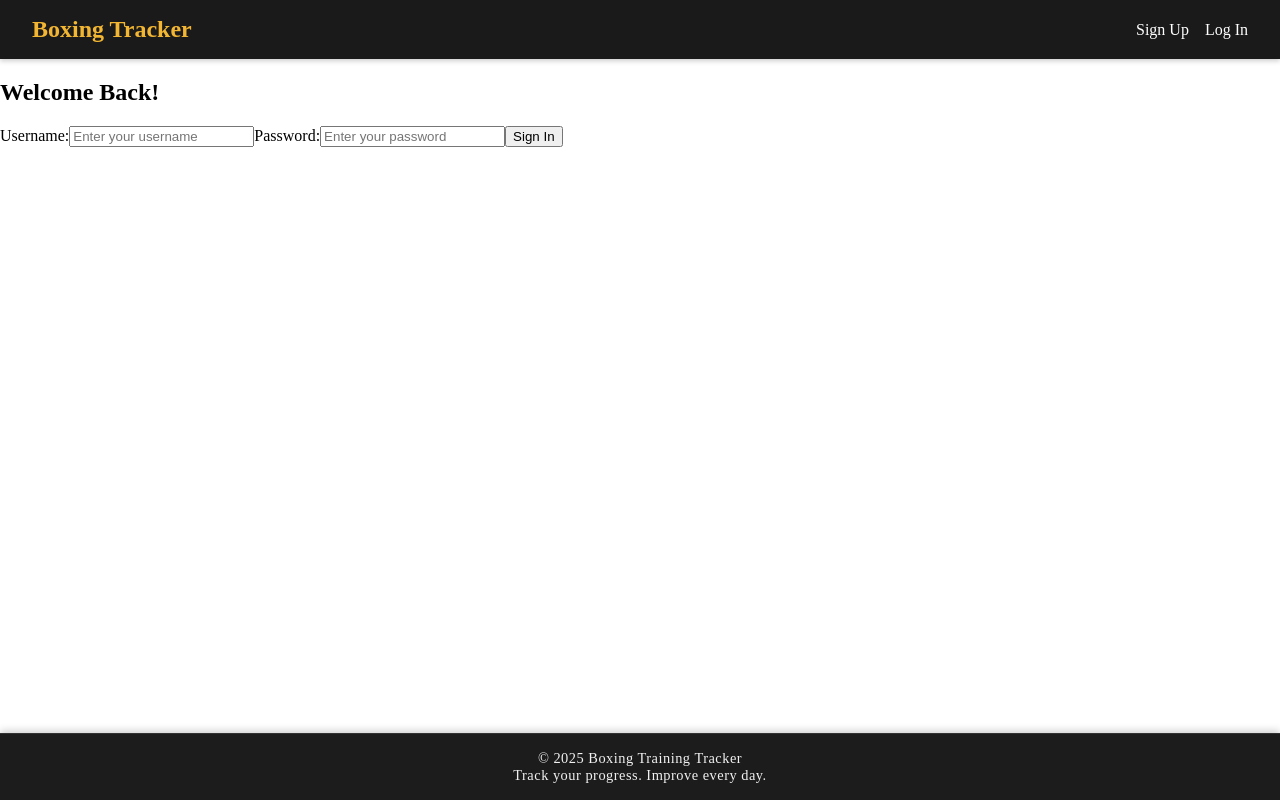
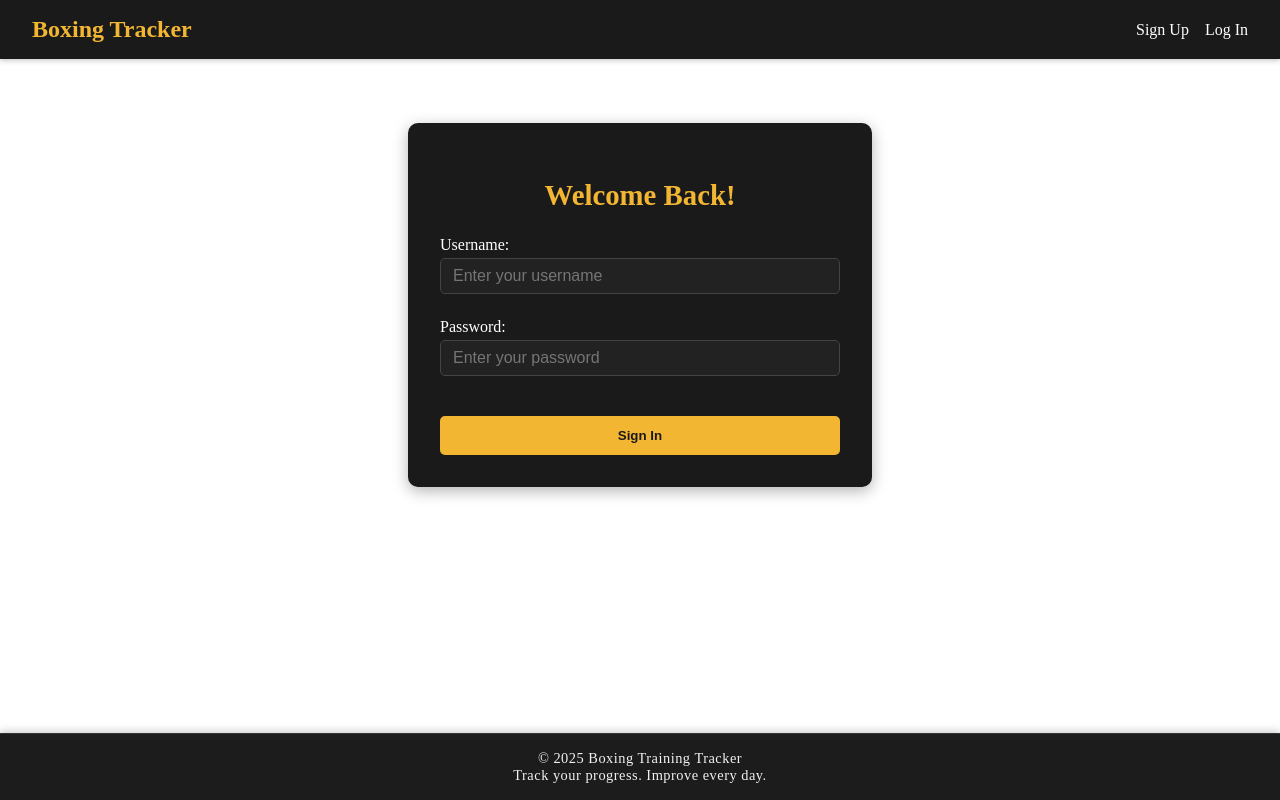
Before and after one commit to Kalamori/boxing-training-tracker-client, a React (Vite) app: page /sign-in in a window 1280 px wide. Built offline with nearby package versions, Linux system fonts and the light colour scheme; no server answers.

Commit message:
Sign In Form Styled

```diff
--- a/src/components/SignInForm/SignInForm.css
+++ b/src/components/SignInForm/SignInForm.css
@@ -0,0 +1,69 @@
+.signin-form {
+  max-width: 400px;
+  margin: 4rem auto;
+  padding: 2rem;
+  background-color: #1a1a1a;
+  color: #fff;
+  border-radius: 10px;
+  box-shadow: 0 4px 15px rgba(0, 0, 0, 0.3);
+}
+
+.signin-form h2 {
+  text-align: center;
+  margin-bottom: 1.5rem;
+  font-size: 1.8rem;
+  color: #f2b632;
+}
+
+.signin-form form {
+  display: flex;
+  flex-direction: column;
+  gap: 1rem;
+}
+
+.signin-form label {
+  display: flex;
+  flex-direction: column;
+  font-weight: 500;
+  margin-bottom: 0.5rem;
+}
+
+.signin-form input {
+  padding: 0.5rem 0.75rem;
+  margin-top: 0.25rem;
+  border: 1px solid #444;
+  border-radius: 5px;
+  background-color: #222;
+  color: #fff;
+  font-size: 1rem;
+  transition: border 0.2s ease, background-color 0.2s ease;
+}
+
+.signin-form input:focus {
+  outline: none;
+  border: 1px solid #f2b632;
+  background-color: #333;
+}
+
+.signin-form button {
+  padding: 0.75rem;
+  background-color: #f2b632;
+  color: #1a1a1a;
+  border: none;
+  border-radius: 5px;
+  font-weight: 600;
+  cursor: pointer;
+  transition: background-color 0.2s ease;
+  margin-top: 1rem;
+}
+
+.signin-form button:hover {
+  background-color: #e0a800;
+}
+
+.error-message {
+  color: #ff6b6b;
+  font-size: 0.9rem;
+  text-align: center;
+  margin-top: -0.25rem;
+}
--- a/src/components/SignInForm/SignInForm.jsx
+++ b/src/components/SignInForm/SignInForm.jsx
@@ -7,10 +7,6 @@ import { UserContext } from '../../contexts/UserContext'
 
 export default function SignInForm() {
     const { user, setUser } = useContext(UserContext)
-
-    console.log('UserState:', user)
-
-
     const [formData, setFormData] = useState({
         username: '',
         password: ''
```
